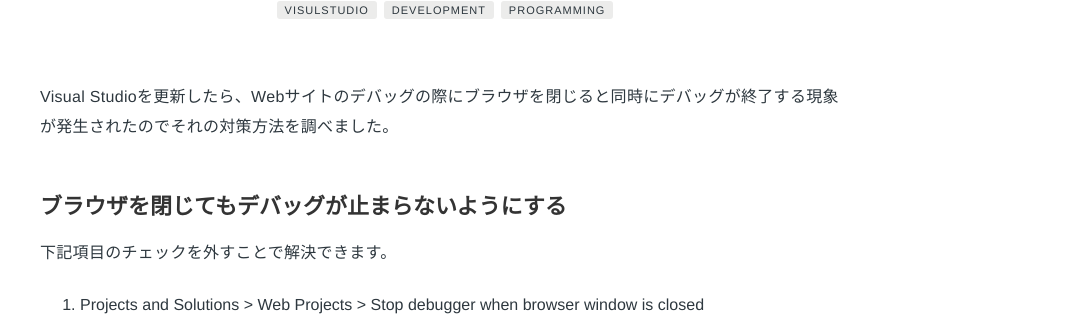
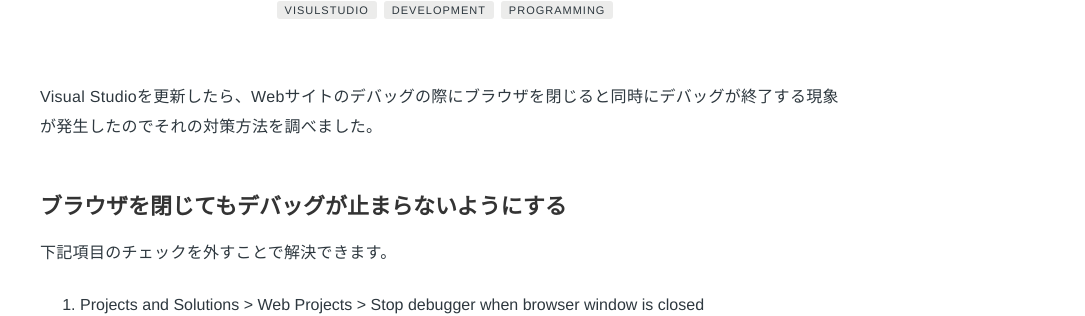
Before and after one commit to Pie001/pie001.github.io, a Jekyll site: the page built from _posts/2018-06-01-0011.ja.md, in a window 1280 px wide and 900 px high. Shown: the part 352-668 px from the top of the window, without its empty margins (195-1280 px from the left). Built offline with Jekyll 4.4.1, drawn with Linux system fonts in a browser that asks for light colours; comment, search, counter and statistics services are not loaded.

Commit message:
Update 2018-06-01-0011.ja.md

```diff
--- a/_posts/2018-06-01-0011.ja.md
+++ b/_posts/2018-06-01-0011.ja.md
@@ -15,7 +15,7 @@
 description: Visual Studio 2017 version 15.7以上のデバッグ設定について
 ---
 
-Visual Studioを更新したら、Webサイトのデバッグの際にブラウザを閉じると同時にデバッグが終了する現象が発生されたのでそれの対策方法を調べました。
+Visual Studioを更新したら、Webサイトのデバッグの際にブラウザを閉じると同時にデバッグが終了する現象が発生したのでそれの対策方法を調べました。
 
 ## ブラウザを閉じてもデバッグが止まらないようにする
 
```
